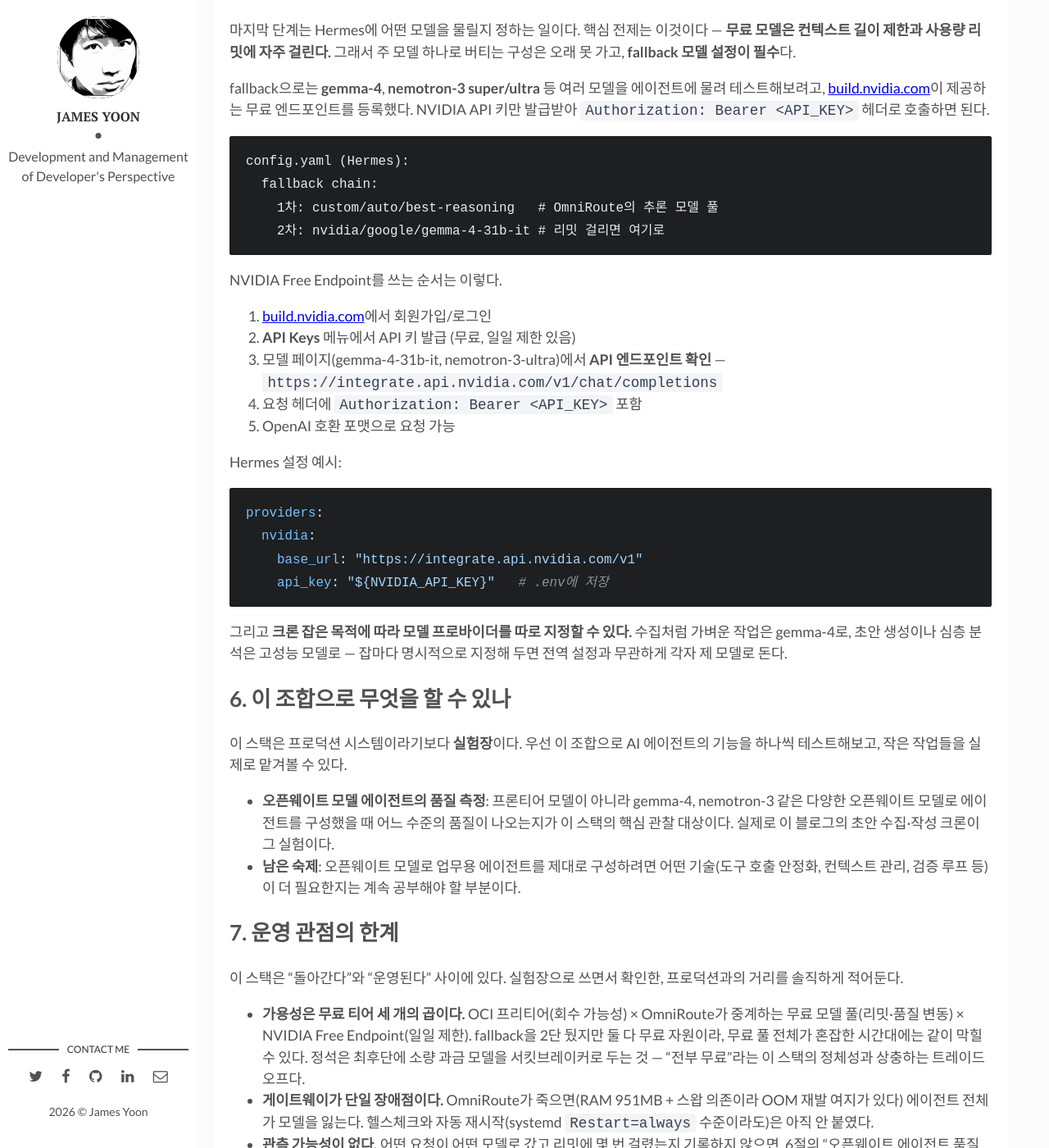
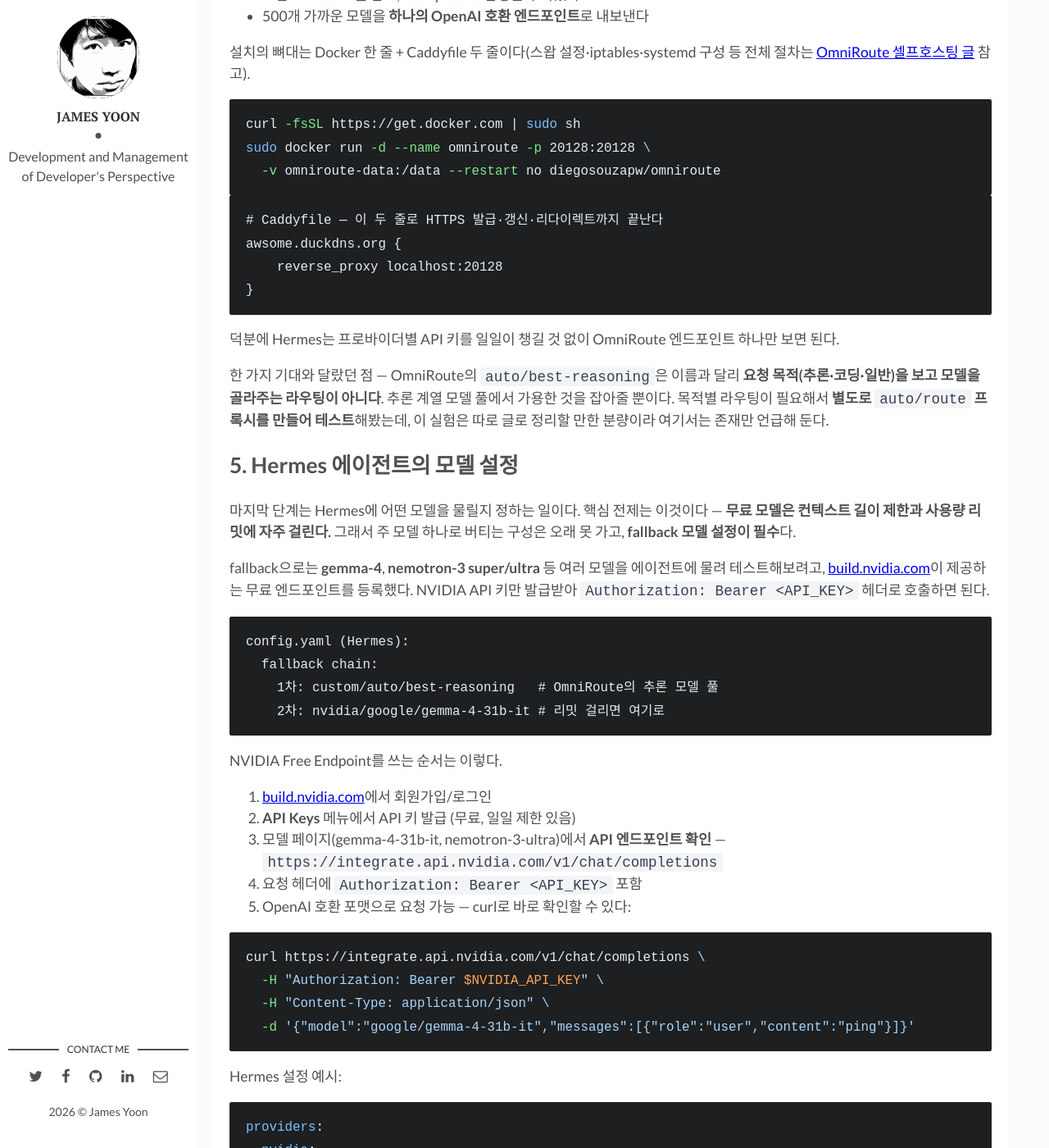
Before and after one commit to butteryoon/butteryoon.github.io, a Jekyll site: the page built from _posts/2026-09-11-opensource-agent-stack.md, in a window 1280 px wide and 1400 px high, scrolled down 2306 px. Shown: the whole window at 82% size. Built offline with Jekyll 4.4.1, drawn with Linux system fonts in a browser that asks for light colours; comment, search, counter and statistics services are not loaded; some of the changed text lies outside the part shown.

Commit message:
에이전트 스택 글 보강: 각 단계에 바로 따라 할 핵심 명령 삽입 (Hermes 설치, OmniRoute Docker+Caddy, NVIDIA curl 테스트)
Co-Authored-By: Claude Fable 5 <noreply@anthropic.com>
Claude-Session: https://claude.ai/code/session_01GP584Scs1goEpQgpanpNdb

````diff
--- a/_posts/2026-09-11-opensource-agent-stack.md
+++ b/_posts/2026-09-11-opensource-agent-stack.md
@@ -24,6 +24,16 @@ categories: tools
 - 셸 설치 스크립트로 `uv`·Python·venv·launcher를 한 번에 구성
 - `hermes setup`으로 프로바이더·모델 연결
 - CLI(`hermes`), TUI, 데스크톱 앱, 텔레그램 등 어느 표면에서 불러도 같은 코어가 돈다
+
+설치는 git-bash(또는 WSL)에서 한 줄이면 된다.
+
+```bash
+curl -fsSL https://hermes-agent.nousresearch.com/install.sh | bash
+
+hermes setup     # 프로바이더·모델 연결 마법사
+hermes doctor    # 상태 점검
+hermes           # 실행
+```
 
 자세한 설치는 [Hermes Agent 설치부터 설정까지 — Windows에서 시작하기]({{site.baseurl}}/tools/2026/07/25/hermes_agent_setup.html)에 있다. 처음엔 OpenRouter 모델을 붙여 쓰다가 나중에 OmniRoute 라우팅으로 갈아탔는데, 그 얘기는 4절에서 한다.
 
@@ -56,6 +66,21 @@ OmniRoute를 개인용으로 구축한 이유는 단순하다 — **무료 LLM
 - 스왑으로 OOM을 잡고, OCI iptables 함정은 우회했다
 - 500개 가까운 모델을 **하나의 OpenAI 호환 엔드포인트**로 내보낸다
 
+설치의 뼈대는 Docker 한 줄 + Caddyfile 두 줄이다(스왑 설정·iptables·systemd 구성 등 전체 절차는 [OmniRoute 셀프호스팅 글]({{site.baseurl}}/tools/2026/09/06/omniroute-selfhosting-oci.html) 참고).
+
+```bash
+curl -fsSL https://get.docker.com | sudo sh
+sudo docker run -d --name omniroute -p 20128:20128 \
+  -v omniroute-data:/data --restart no diegosouzapw/omniroute
+```
+
+```text
+# Caddyfile — 이 두 줄로 HTTPS 발급·갱신·리다이렉트까지 끝난다
+awsome.duckdns.org {
+    reverse_proxy localhost:20128
+}
+```
+
 덕분에 Hermes는 프로바이더별 API 키를 일일이 챙길 것 없이 OmniRoute 엔드포인트 하나만 보면 된다.
 
 한 가지 기대와 달랐던 점 — OmniRoute의 `auto/best-reasoning`은 이름과 달리 **요청 목적(추론·코딩·일반)을 보고 모델을 골라주는 라우팅이 아니다**. 추론 계열 모델 풀에서 가용한 것을 잡아줄 뿐이다. 목적별 라우팅이 필요해서 **별도로 `auto/route` 프록시를 만들어 테스트**해봤는데, 이 실험은 따로 글로 정리할 만한 분량이라 여기서는 존재만 언급해 둔다.
@@ -79,7 +104,14 @@ NVIDIA Free Endpoint를 쓰는 순서는 이렇다.
 2. **API Keys** 메뉴에서 API 키 발급 (무료, 일일 제한 있음)
 3. 모델 페이지(gemma-4-31b-it, nemotron-3-ultra)에서 **API 엔드포인트 확인** — `https://integrate.api.nvidia.com/v1/chat/completions`
 4. 요청 헤더에 `Authorization: Bearer <API_KEY>` 포함
-5. OpenAI 호환 포맷으로 요청 가능
+5. OpenAI 호환 포맷으로 요청 가능 — curl로 바로 확인할 수 있다:
+
+```bash
+curl https://integrate.api.nvidia.com/v1/chat/completions \
+  -H "Authorization: Bearer $NVIDIA_API_KEY" \
+  -H "Content-Type: application/json" \
+  -d '{"model":"google/gemma-4-31b-it","messages":[{"role":"user","content":"ping"}]}'
+```
 
 Hermes 설정 예시:
 ```yaml
````
Also changed, not shown: other parts of _posts/2026-09-11-opensource-agent-stack.md (+1 -1 lines).
